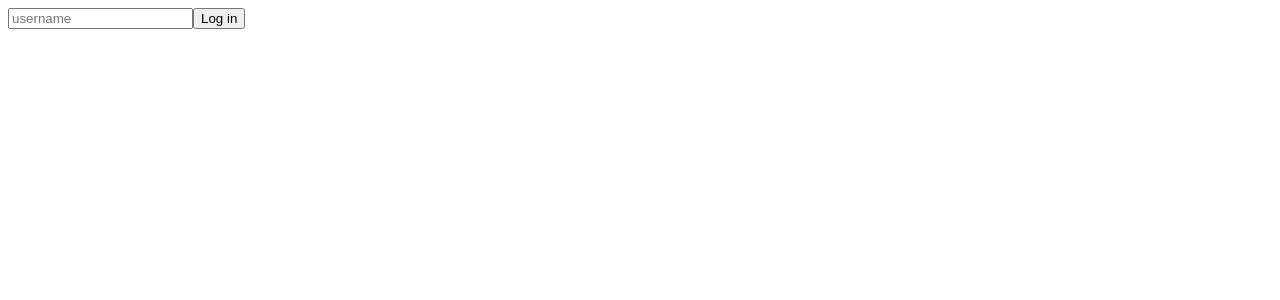
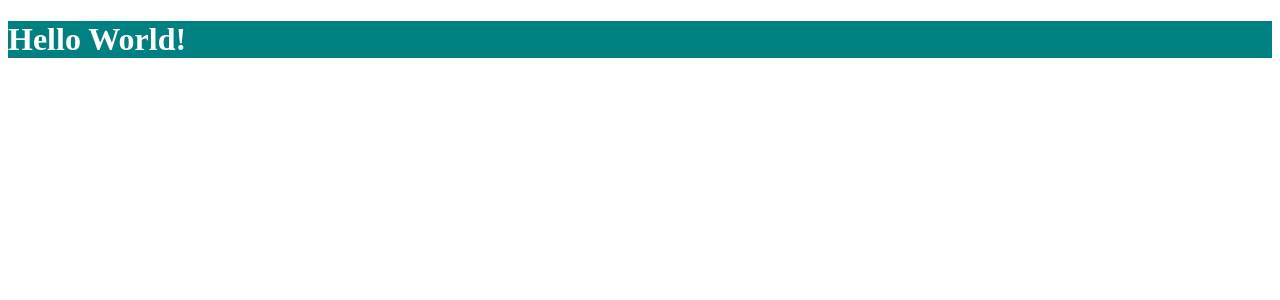
Before and after one commit to JUNG-EUN1997/react-master, a React (Create React App) app: page / in a window 1280 px wide. Shown: the top 300 px of the page. Built offline with nearby package versions, Linux system fonts and the light colour scheme.

Commit message:
typescript와 react로 styled-components Theme 사용하기

```diff
--- a/package.json
+++ b/package.json
@@ -41,6 +41,7 @@
   "devDependencies": {
     "@types/react": "^17.0.38",
     "@types/react-dom": "^17.0.11",
+    "@types/react-query": "^1.2.9",
     "@types/styled-components": "^5.1.21",
     "ts-loader": "^9.2.6",
     "typescript": "^4.5.5"
--- a/src/App.tsx
+++ b/src/App.tsx
@@ -1,29 +1,19 @@
-import React, { useState } from "react";
+import styled, { ThemeProvider } from "styled-components";
+
+const Container = styled.div`
+  background-color: ${(props) => props.theme.bgColor};
+`;
+
+const H1 = styled.h1`
+  color: ${(props) => props.theme.textColor};
+`;
 
 function App() {
-  const [value, setValue] = useState(""); //ts로 인해 userState를 보호할 수 있음!
-  const onChange = (event: React.FormEvent<HTMLInputElement>) => {
-    //ts에서 onchange 함수가 input el에 의해서 실행될 것을 확인
-    const {
-      currentTarget: { value }, //currentTarget 이 일반 react의 target과 동일. tsx에서는 해당방식으로 사용
-    } = event;
-    setValue(value);
-  };
-  const onSubmit = (event:React.FormEvent<HTMLFormElement>) => {
-    event.preventDefault();
-    console.log("hello!",value)
-  }
   return (
     <>
-      <form onSubmit={onSubmit}>
-        <input
-          type="text"
-          value={value}
-          onChange={onChange}
-          placeholder="username"
-        />
-        <button type="submit">Log in</button>
-      </form>
+      <Container>
+        <H1>Hello World!</H1>
+      </Container>
     </>
   );
 }
--- a/src/index.tsx
+++ b/src/index.tsx
@@ -1,10 +1,14 @@
 import React from "react";
 import ReactDOM from "react-dom";
+import { ThemeProvider } from "styled-components";
 import App from "./App";
+import { darkTheme, lightTheme } from "./theme";
 
 ReactDOM.render(
   <React.StrictMode>
-    <App />
+    <ThemeProvider theme={darkTheme}>
+      <App />
+    </ThemeProvider>
   </React.StrictMode>,
   document.getElementById("root")
 );
--- /dev/null
+++ b/src/theme.ts
@@ -0,0 +1,11 @@
+import { DefaultTheme } from "styled-components";
+
+export const lightTheme: DefaultTheme = {
+  bgColor: "white",
+  textColor: "teal",
+};
+
+export const darkTheme: DefaultTheme = {
+  bgColor: "teal",
+  textColor: "white",
+};
```
Also changed, not shown: src/styled.d.ts (added, +10 -0 lines), 2 other files (tests, documents, lock files or other folders).
